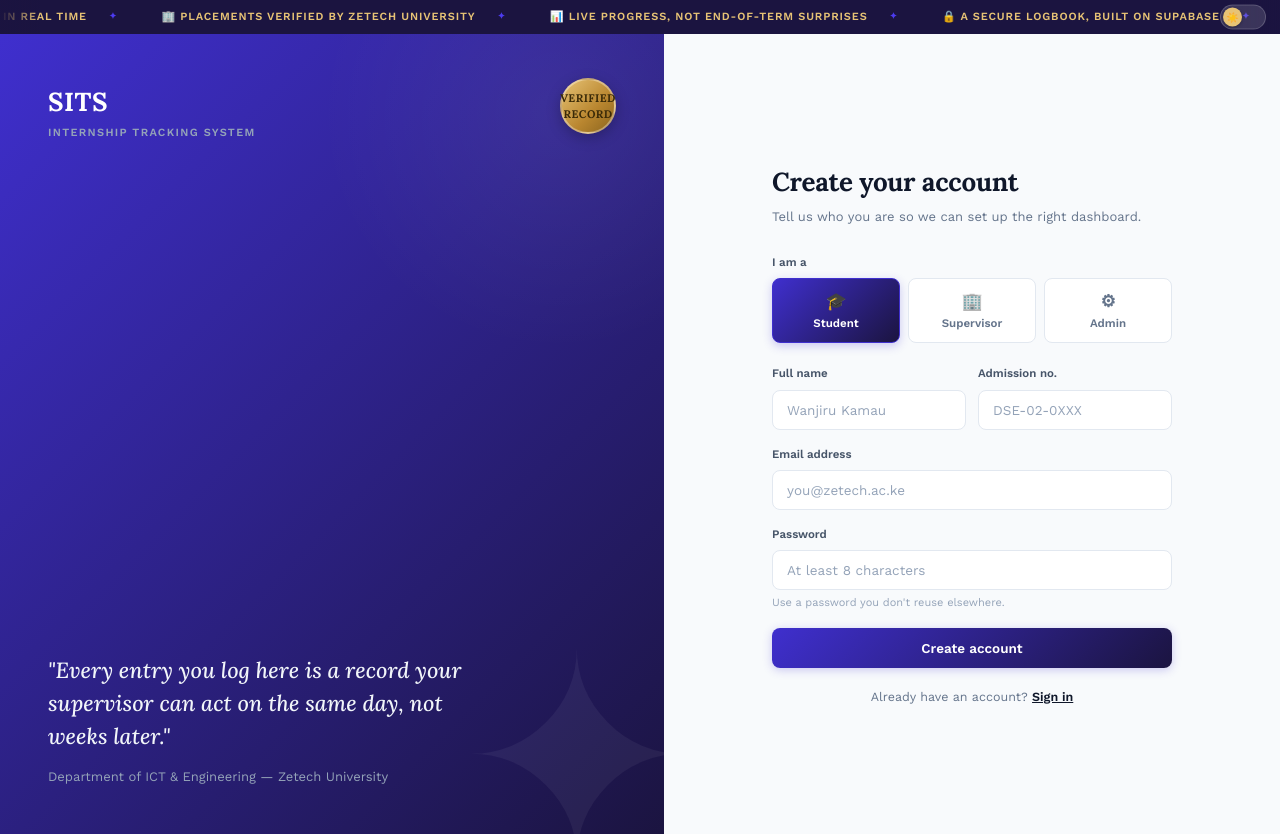
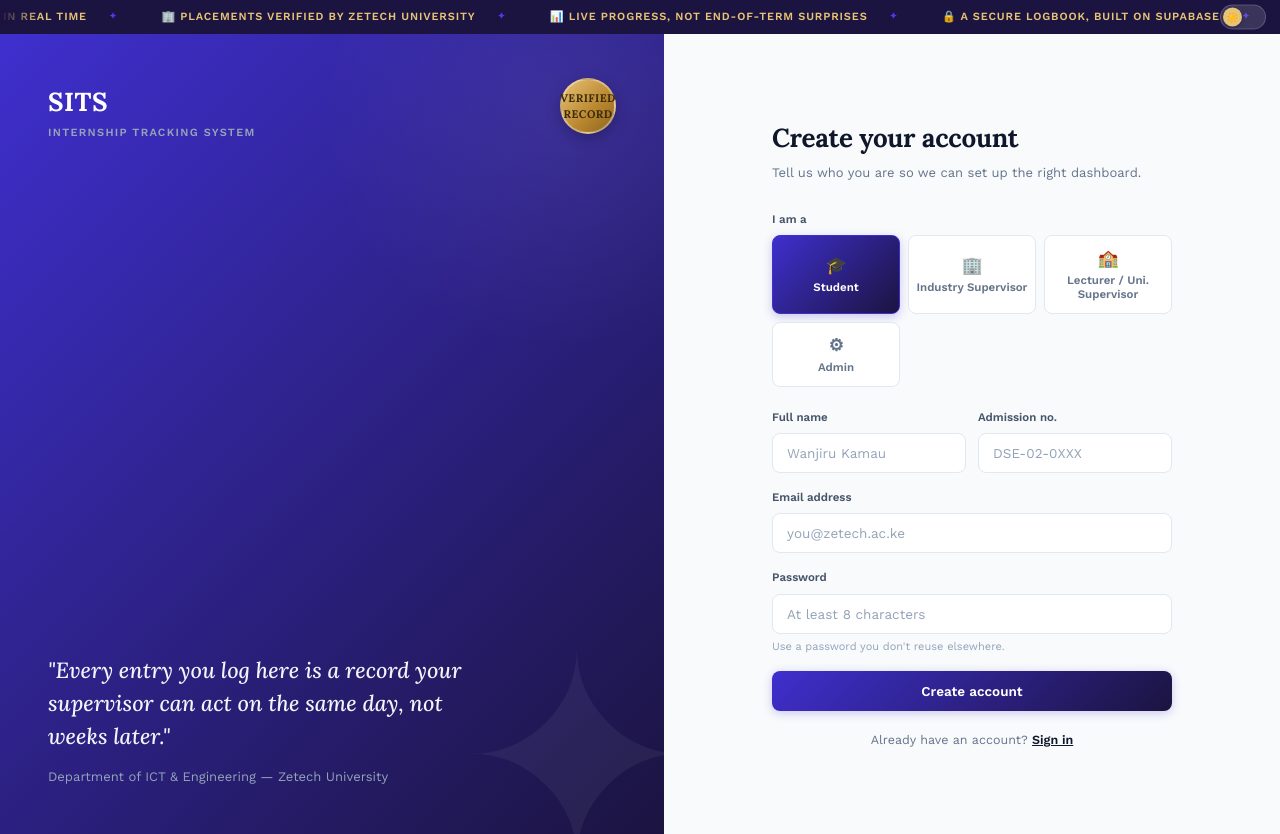
Before and after one commit to felyx00/class-project-26-, a plain HTML site: page index.html in a window 1280 px wide. Both pictures are taken after typing "name@example.com", "Sample123" into the empty fields and a click on the button "Create an account". Drawn offline with nearby package versions, Linux system fonts and the light colour scheme.

Commit message:
Update role selection buttons in index.html

```diff
--- a/index.html
+++ b/index.html
@@ -98,10 +98,11 @@
       <div class="form-group">
         <label class="form-label">I am a</label>
         <div class="role-selector" id="role-selector">
-          <button class="role-btn selected" data-role="student" onclick="selectRole(this)" type="button"><span class="role-icon">&#127891;</span>Student</button>
-          <button class="role-btn" data-role="supervisor" onclick="selectRole(this)" type="button"><span class="role-icon">&#127970;</span>Supervisor</button>
-          <button class="role-btn" data-role="admin" onclick="selectRole(this)" type="button"><span class="role-icon">&#9881;</span>Admin</button>
-        </div>
+  <button class="role-btn selected" data-role="student" onclick="selectRole(this)" type="button"><span class="role-icon">&#127891;</span>Student</button>
+  <button class="role-btn" data-role="industry_supervisor" onclick="selectRole(this)" type="button"><span class="role-icon">&#127970;</span>Industry Supervisor</button>
+  <button class="role-btn" data-role="university_supervisor" onclick="selectRole(this)" type="button"><span class="role-icon">&#127979;</span>Lecturer / Uni. Supervisor</button>
+  <button class="role-btn" data-role="admin" onclick="selectRole(this)" type="button"><span class="role-icon">&#9881;</span>Admin</button>
+</div>
       </div>
       <div class="form-row">
         <div class="form-group">
```
